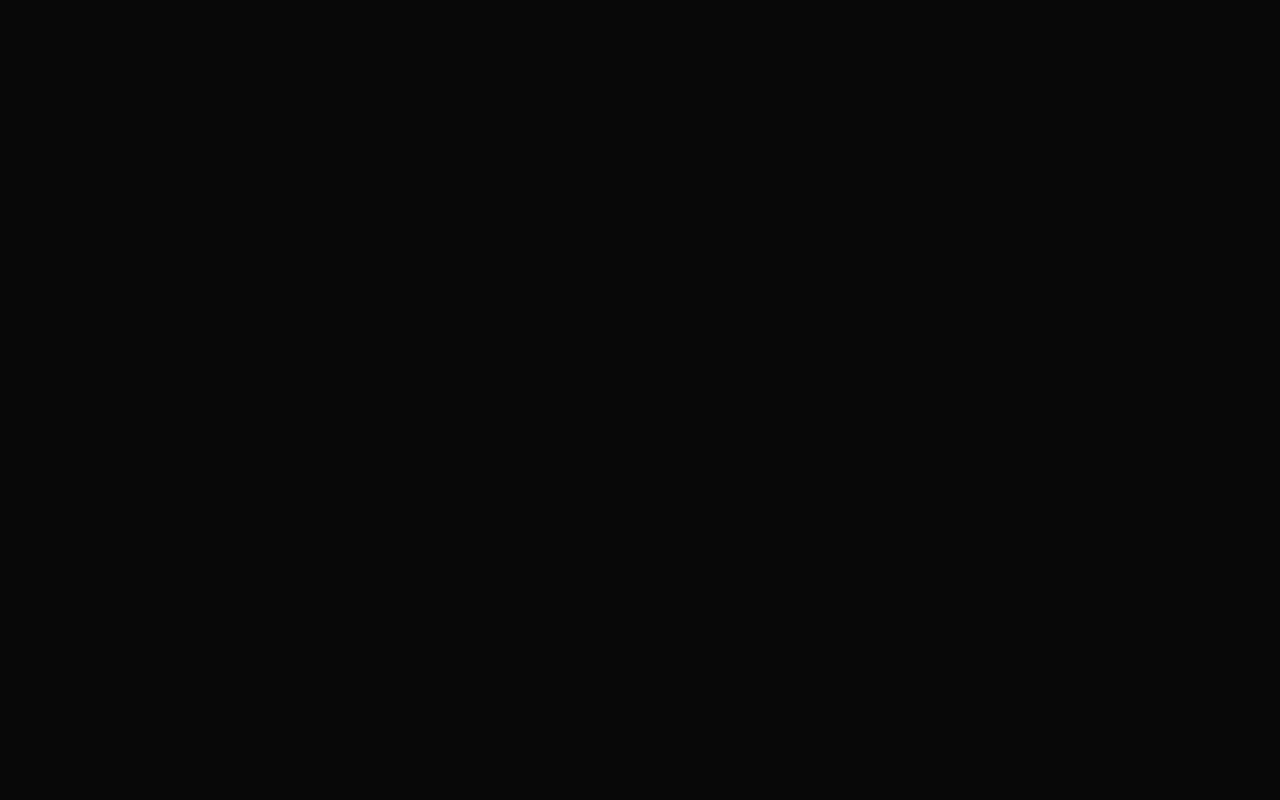
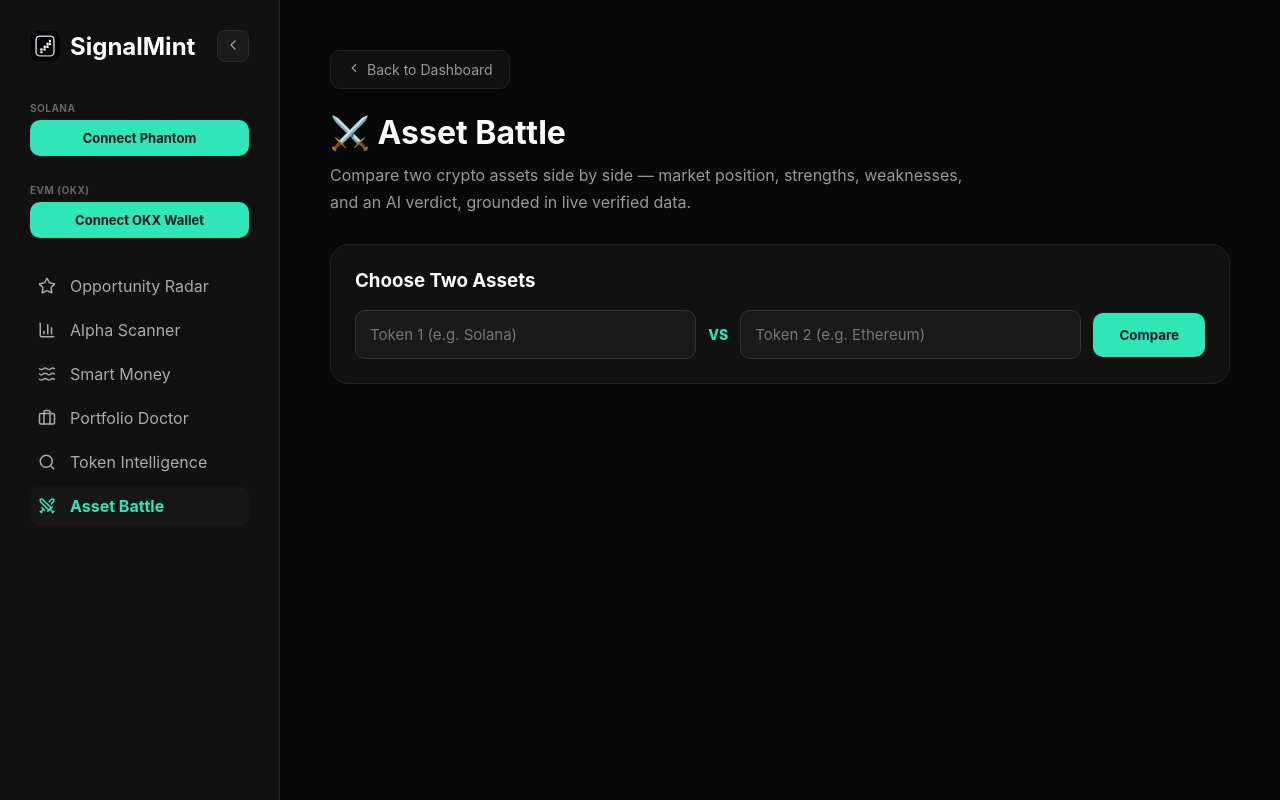
Before and after one commit to nikkibear44/signalmint-ai, a React (Vite) app in the folder frontend/: page /dashboard/asset-battle in a window 1280 px wide. Before the commit this address had no page. Built offline with nearby package versions, Linux system fonts and the light colour scheme.

Commit message:
deploy Asset Battle feature

```diff
--- a/frontend/src/App.css
+++ b/frontend/src/App.css
@@ -2528,3 +2528,132 @@
   padding-bottom: 16px;
   border-bottom: 1px solid #222;
 }
+
+/* ---------- ASSET BATTLE ---------- */
+
+.ab-header {
+  margin-bottom: 28px;
+}
+
+.ab-header h1 {
+  margin-bottom: 10px;
+}
+
+.ab-header p {
+  color: #999;
+  font-size: 16px;
+  line-height: 1.7;
+  max-width: 640px;
+}
+
+.ab-search-card {
+  background: #111;
+  border: 1px solid #222;
+  border-radius: 18px;
+  padding: 24px;
+  margin-bottom: 24px;
+}
+
+.ab-search-card h3 {
+  margin-bottom: 18px;
+}
+
+.ab-search-row {
+  display: flex;
+  align-items: center;
+  gap: 12px;
+  flex-wrap: wrap;
+}
+
+.ab-search-input {
+  flex: 1;
+  min-width: 180px;
+  padding: 14px;
+  border-radius: 10px;
+  border: 1px solid #333;
+  background: #1a1a1a;
+  color: white;
+  font-size: 15px;
+}
+
+.ab-vs {
+  color: #2ee6b8;
+  font-weight: 800;
+  font-size: 14px;
+  flex-shrink: 0;
+}
+
+.ab-compare-btn {
+  background: #2ee6b8;
+  color: #101820;
+  border: none;
+  border-radius: 10px;
+  padding: 14px 26px;
+  font-weight: 700;
+  white-space: nowrap;
+  transition: 0.2s;
+}
+
+.ab-compare-btn:hover:not(:disabled) {
+  transform: translateY(-1px);
+}
+
+.ab-compare-btn:disabled {
+  background: #444;
+  color: #999;
+}
+
+.ab-error {
+  color: #ff6666;
+  margin-top: 14px;
+  font-size: 14px;
+}
+
+.ab-loading-card {
+  background: #111;
+  border: 1px solid #222;
+  border-radius: 18px;
+  padding: 24px;
+  margin-bottom: 24px;
+}
+
+.ab-loading-skeleton {
+  height: 16px;
+  border-radius: 6px;
+  background: linear-gradient(90deg, #161616 0%, #1e1e1e 50%, #161616 100%);
+  background-size: 200% 100%;
+  animation: ab-shimmer 1.4s infinite;
+  margin-bottom: 12px;
+  width: 100%;
+}
+
+@keyframes ab-shimmer {
+  0% {
+    background-position: 200% 0;
+  }
+  100% {
+    background-position: -200% 0;
+  }
+}
+
+.ab-loading-text {
+  color: #888;
+  font-size: 14px;
+  margin-top: 16px;
+}
+
+.ab-report-card {
+  background: #111;
+  border: 1px solid #222;
+  border-radius: 18px;
+  padding: 28px;
+}
+
+.ab-report-label {
+  color: #2ee6b8;
+  font-weight: 700;
+  font-size: 16px;
+  margin-bottom: 20px;
+  padding-bottom: 16px;
+  border-bottom: 1px solid #222;
+}
--- a/frontend/src/App.jsx
+++ b/frontend/src/App.jsx
@@ -9,6 +9,7 @@
 import SmartMoneyPage from "./pages/SmartMoney";
 import PortfolioDoctor from "./pages/PortfolioDoctor";
 import TokenIntelligence from "./pages/TokenIntelligence";
+import AssetBattle from "./pages/AssetBattle";
 
 function App() {
   return (
@@ -41,6 +42,11 @@
         path="/dashboard/token-intelligence"
         element={<TokenIntelligence />}
       />
+
+      <Route
+        path="/dashboard/asset-battle"
+        element={<AssetBattle />}
+      />
     </Routes>
   );
 }
--- a/frontend/src/layouts/Dashboard.jsx
+++ b/frontend/src/layouts/Dashboard.jsx
@@ -20,7 +20,7 @@
   { label: "Smart Money", icon: Waves, path: "/dashboard/smart-money" },
   { label: "Portfolio Doctor", icon: Briefcase, path: "/dashboard/portfolio-doctor" },
   { label: "Token Intelligence", icon: Search, path: "/dashboard/token-intelligence" },
-  { label: "Asset Battle", icon: Swords, path: null },
+  { label: "Asset Battle", icon: Swords, path: "/dashboard/asset-battle" },
 ];
 
 function getInitialCollapsed() {
--- a/frontend/src/layouts/DashboardLayout.jsx
+++ b/frontend/src/layouts/DashboardLayout.jsx
@@ -20,7 +20,7 @@
   { label: "Smart Money", icon: Waves, path: "/dashboard/smart-money" },
   { label: "Portfolio Doctor", icon: Briefcase, path: "/dashboard/portfolio-doctor" },
   { label: "Token Intelligence", icon: Search, path: "/dashboard/token-intelligence" },
-  { label: "Asset Battle", icon: Swords, path: null },
+  { label: "Asset Battle", icon: Swords, path: "/dashboard/asset-battle" },
 ];
 
 function getInitialCollapsed() {
--- /dev/null
+++ b/frontend/src/pages/AssetBattle.jsx
@@ -0,0 +1,107 @@
+import { useState } from "react";
+import ReactMarkdown from "react-markdown";
+import DashboardLayout from "../layouts/DashboardLayout";
+import { getCompareTokens } from "../services/api";
+
+function AssetBattle() {
+  const [token1, setToken1] = useState("");
+  const [token2, setToken2] = useState("");
+  const [loading, setLoading] = useState(false);
+  const [report, setReport] = useState("");
+  const [error, setError] = useState("");
+  const [lastPair, setLastPair] = useState(null);
+
+  async function handleCompare() {
+    if (!token1.trim() || !token2.trim()) {
+      setError("Please enter both tokens to compare.");
+      return;
+    }
+
+    setLoading(true);
+    setError("");
+    setReport("");
+
+    try {
+      const data = await getCompareTokens(token1.trim(), token2.trim());
+      setReport(data.report || "");
+      setLastPair({ token1: token1.trim(), token2: token2.trim() });
+    } catch (err) {
+      setError("Unable to generate comparison. Please try again.");
+    }
+
+    setLoading(false);
+  }
+
+  return (
+    <DashboardLayout>
+      <div className="ab-header">
+        <h1>⚔️ Asset Battle</h1>
+        <p>
+          Compare two crypto assets side by side — market position,
+          strengths, weaknesses, and an AI verdict, grounded in live
+          verified data.
+        </p>
+      </div>
+
+      <div className="ab-search-card">
+        <h3>Choose Two Assets</h3>
+
+        <div className="ab-search-row">
+          <input
+            className="ab-search-input"
+            type="text"
+            placeholder="Token 1 (e.g. Solana)"
+            value={token1}
+            onChange={(e) => setToken1(e.target.value)}
+            onKeyDown={(e) => e.key === "Enter" && handleCompare()}
+          />
+
+          <div className="ab-vs">VS</div>
+
+          <input
+            className="ab-search-input"
+            type="text"
+            placeholder="Token 2 (e.g. Ethereum)"
+            value={token2}
+            onChange={(e) => setToken2(e.target.value)}
+            onKeyDown={(e) => e.key === "Enter" && handleCompare()}
+          />
+
+          <button
+            className="ab-compare-btn"
+            onClick={handleCompare}
+            disabled={loading}
+          >
+            {loading ? "Comparing..." : "Compare"}
+          </button>
+        </div>
+
+        {error && <p className="ab-error">{error}</p>}
+      </div>
+
+      {loading && (
+        <div className="ab-loading-card">
+          <div className="ab-loading-skeleton" />
+          <div className="ab-loading-skeleton" style={{ width: "70%" }} />
+          <div className="ab-loading-skeleton" style={{ width: "85%" }} />
+          <p className="ab-loading-text">
+            Comparing {token1} vs {token2}...
+          </p>
+        </div>
+      )}
+
+      {!loading && report && lastPair && (
+        <div className="ab-report-card">
+          <div className="ab-report-label">
+            ⚔️ {lastPair.token1} vs {lastPair.token2}
+          </div>
+          <div className="ai-report">
+            <ReactMarkdown>{report}</ReactMarkdown>
+          </div>
+        </div>
+      )}
+    </DashboardLayout>
+  );
+}
+
+export default AssetBattle;
--- a/frontend/src/pages/Dashboard.jsx
+++ b/frontend/src/pages/Dashboard.jsx
@@ -39,7 +39,7 @@
     icon: Swords,
     title: "Asset Battle",
     description: "Compare two crypto assets side by side with AI.",
-    path: null,
+    path: "/dashboard/asset-battle",
   },
 ];
 
--- a/frontend/src/services/api.js
+++ b/frontend/src/services/api.js
@@ -123,3 +123,22 @@
 
   return response.json();
 }
+
+export async function getCompareTokens(token1, token2) {
+  const response = await fetch(`${API_BASE}/compare`, {
+    method: "POST",
+    headers: {
+      "Content-Type": "application/json",
+    },
+    body: JSON.stringify({
+      token1,
+      token2,
+    }),
+  });
+
+  if (!response.ok) {
+    throw new Error("Failed to generate comparison.");
+  }
+
+  return response.json();
+}
```
